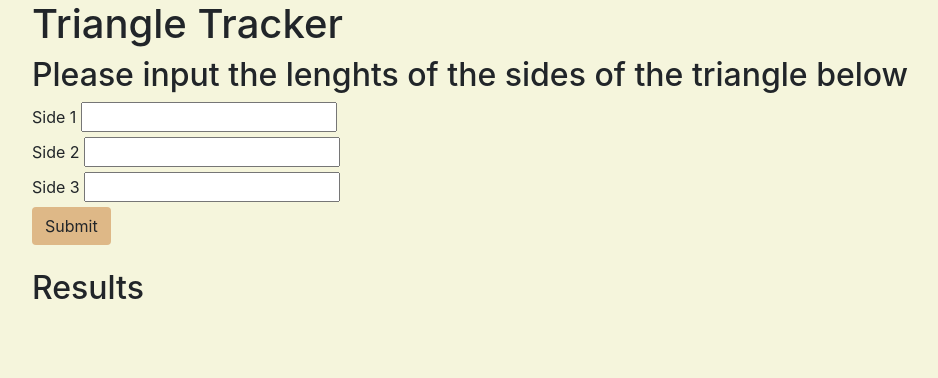
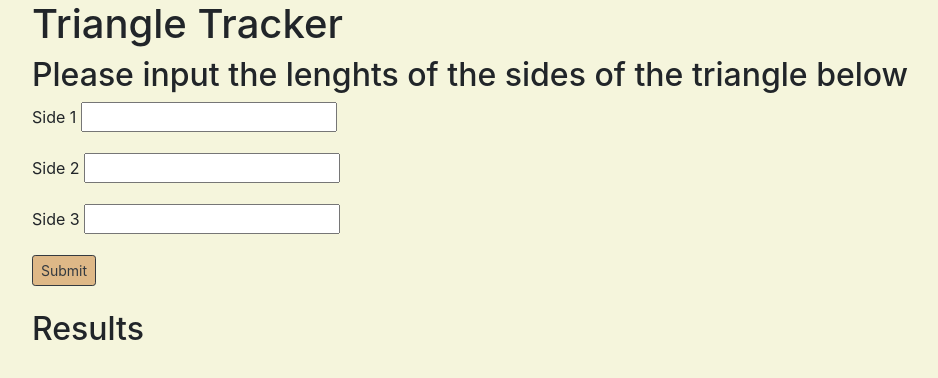
Before and after one commit to hbsullivan/triangle-tracker, a plain HTML site: page index.html in a window 1280 px wide. Shown: the whole page, without its empty margins (53-991 px from the left). Drawn offline with Linux system fonts and the light colour scheme.

Commit message:
added bootstrap elements

```diff
--- a/index.html
+++ b/index.html
@@ -12,13 +12,19 @@
   <h2>Please input the lenghts of the sides of the triangle below</h2>
   <form id="tracker">
     <!-- <p id="error" class="hidden">Please input three number values!</p> -->
+    <div class="form-group">
     <label for="side1">Side 1</label>
     <input id="input1" type="text"> <br>
+    </div>
+    <div class="form-group">
     <label for="side2">Side 2</label>
     <input id="input2" type="text"> <br>
+    </div>
+    <div class="form-group">
     <label for="side3">Side 3</label>
     <input id="input3" type="text"> <br>
-    <button type="submit" class="btn">Submit</button>
+    </div>
+    <button type="submit" class="btn btn-outline-dark btn-sm">Submit</button>
   </form>
   <br>
   <button type="button" class="hidden" id="reset">Reset</button>
```
